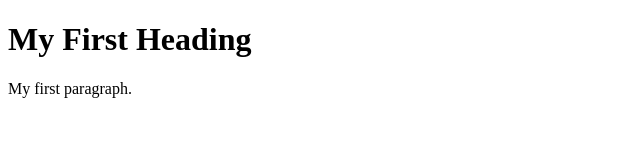
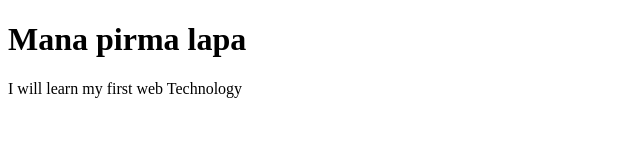
Before and after one commit to eveelliiina/my-first-repo, a plain HTML site: page index.html in a window 1280 px wide. Shown: the whole page, without its empty margins (0-640 px from the left). Drawn offline with Linux system fonts and the light colour scheme.

Commit message:
My first changes

```diff
--- a/index.html
+++ b/index.html
@@ -2,8 +2,8 @@
 <html>
 <body>
 
-<h1>My First Heading</h1>
-<p>My first paragraph.</p>
+<h1> Mana pirma lapa </h1>
+<p> I will learn my first web Technology</p>
 
 </body>
 </html>
```
